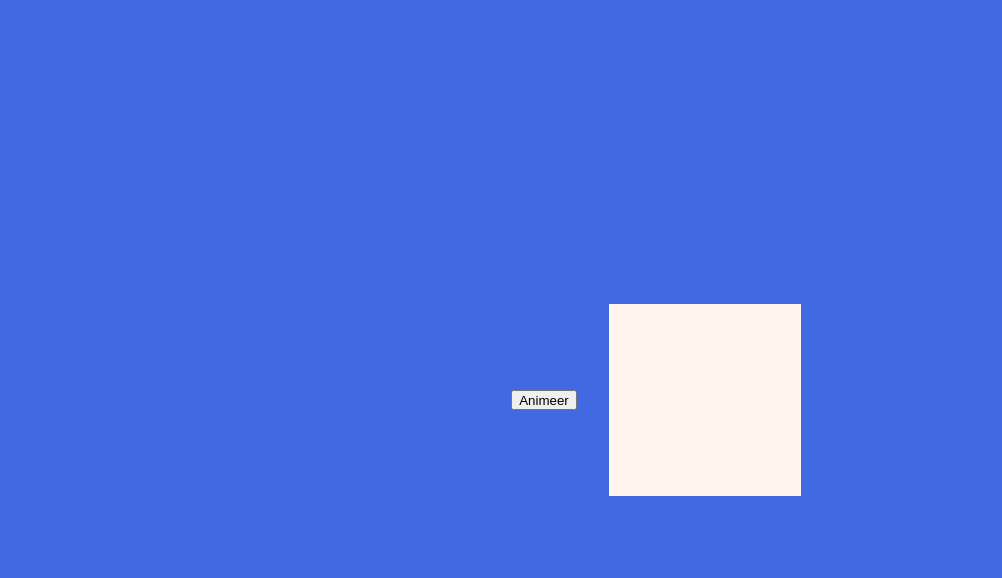
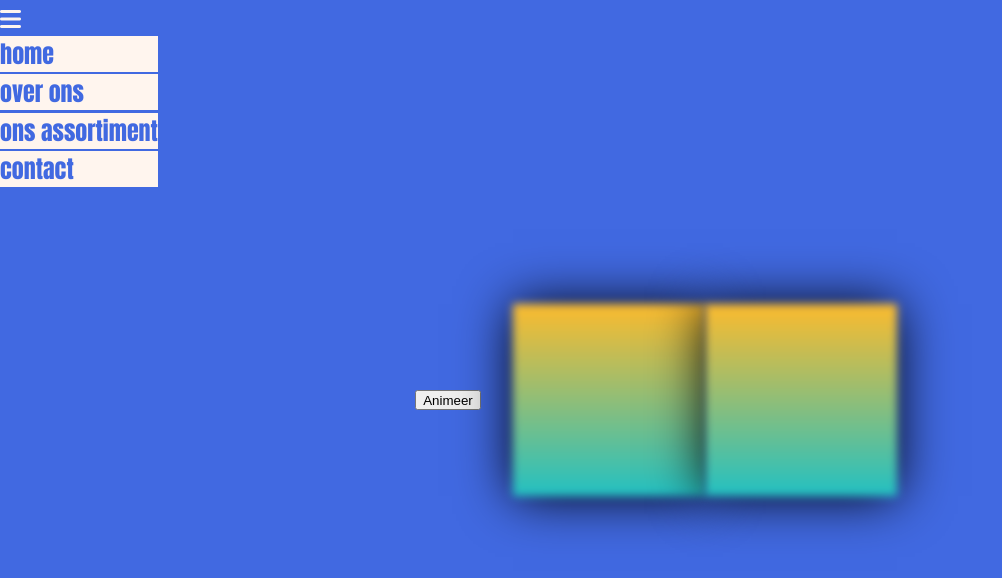
Before and after one commit to JustinRM104/fro-animatie, a plain HTML site: page index.html in a window 1280 px wide. Both pictures are taken after a click on the button "Animeer". Shown: the whole page, without its empty margins (0-1002 px from the left). Drawn offline with Linux system fonts and the light colour scheme.

Commit message:
filmpje 4

```diff
--- a/anim.css
+++ b/anim.css
@@ -2,7 +2,31 @@ body {
     background-color: royalblue;
     min-height: 100vh;
     margin: 0;
+    font-family: Impact, Haettenschweiler, 'Arial Narrow Bold', sans-serif;
+    color: seashell;
+}
 
+nav {
+    position: fixed;
+
+}
+.nav {
+    font-size: 1.5em;
+    list-style-type: none;
+    padding: 0;
+    margin: 0;
+    display: flex;
+    flex-direction: column;
+}
+.nav__item {
+    margin-bottom: .1em;
+}
+.nav__link {
+    color: royalblue;
+    background-color: seashell;
+    text-decoration: none;
+    display: block;
+    padding: .2 .5em;
 }
 
 main {
@@ -13,16 +37,27 @@ main {
     overflow-x: hidden;
 }
 
-.vlakje {
-    background-color: seashell;
+.vlakje, .vlakje2 {
+    background: rgb(34,193,195);
+    background: linear-gradient(0deg, rgba(34,193,195,1) 0%, rgba(253,187,45,1) 100%);
     width: 15vw;
     height: 15vw;
     transform: translateX(2em);
     transition: transform 1s cubic-bezier(.12,.66,.64,1.09);
+    box-shadow: 0px 0px 50px black;
+    filter: blur(.25em);
 }
 .animeer-knop {
     height: 1.5em;
+
 }
+
+.vlakje__naar-links {
+    transform: translateX(-70vw) translateY(-10vh) rotate(-90deg);
+
+}
+
 .vlakje__naar-rechts {
-    transform: translateX(60vw) rotate(90deg);
+    transform: translateX(70vw) translateY(10vh) rotate(90deg);
+
 }
--- a/animaties.js
+++ b/animaties.js
@@ -1,3 +1,4 @@
 document.querySelector('.animeer-knop').addEventListener('click', (e) => {
     document.querySelector('.vlakje').classList.toggle('vlakje__naar-rechts');
+    document.querySelector('.vlakje2').classList.toggle('vlakje__naar-links');
 });
--- a/index.html
+++ b/index.html
@@ -6,12 +6,23 @@
     <meta name="author" content="Justin Rodriguez Montoya">
     <link rel="stylesheet" href="anim.css">
     <title>Animatie met menu</title>
+    <script src="https://kit.fontawesome.com/7023acb312.js" crossorigin="anonymous"></script>
 </head>
 <body>
-    <!--stap3-->
+    <!--stap4-->
+    <nav>
+        <ul class="nav">
+            <li class="nav__knop"><span class="fas fa-bars"></span></li>
+            <li class="nav__item"><a href="" class="nav__link">home</a></li>
+            <li class="nav__item"><a href="" class="nav__link">over ons</a></li>
+            <li class="nav__item"><a href="" class="nav__link">ons assortiment</a></li>
+            <li class="nav__item"><a href="" class="nav__link">contact</a></li>
+        </ul>
+    </nav>
     <main>
         <button class="animeer-knop">Animeer</button>
         <div class="vlakje vlakje__naar-rechts"></div>
+        <div class="vlakje2 vlakje__naar-links"></div>
     </main>
 
     <script src="animaties.js"></script>
```
